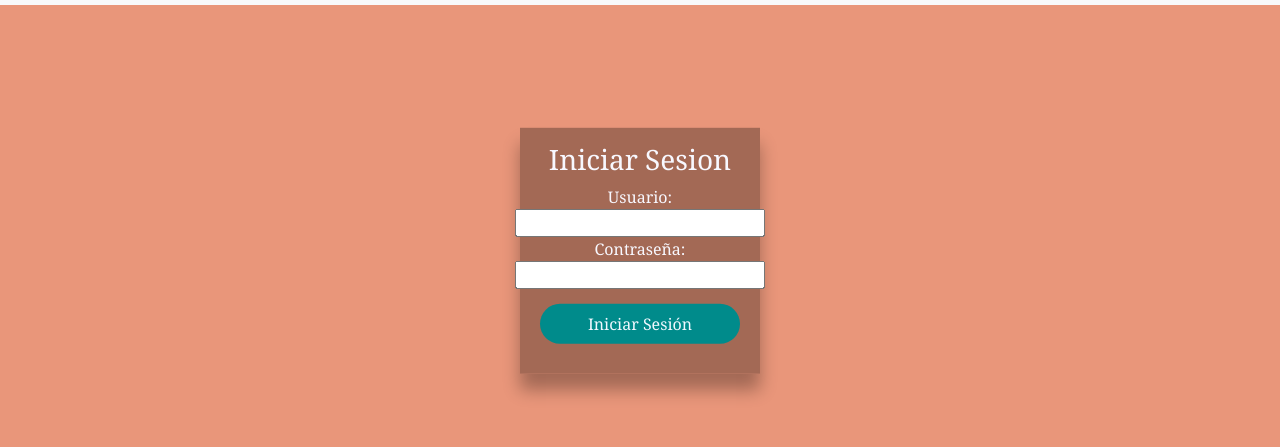
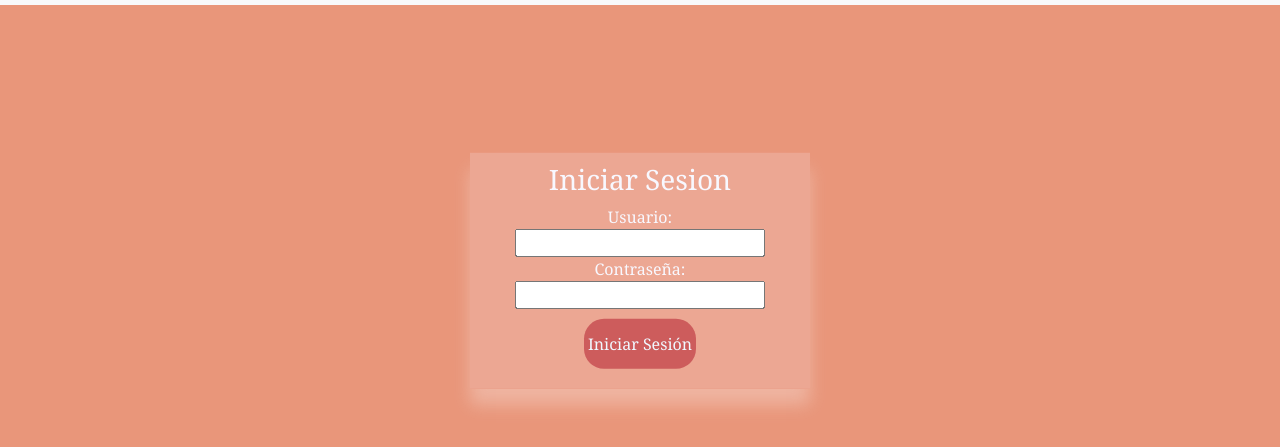
Before and after one commit to lynishere/aylin_ferandenande_5to6ta, a plain HTML site: page integrador_jv_aylinfernadez5to6ta/assets/pages/IniciarSecion.html in a window 1280 px wide. Shown: the part 51-498 px from the top of the page. Drawn offline with nearby package versions, Linux system fonts and the light colour scheme.

Commit message:
stilo act

```diff
--- a/integrador_jv_aylinfernadez5to6ta/assets/css/style.css
+++ b/integrador_jv_aylinfernadez5to6ta/assets/css/style.css
@@ -58,6 +58,14 @@ color: rgba(237, 222, 222, 0.971);
     flex-wrap: wrap;
   gap: 5px ;
  }
+ #carrito{
+  display: flex;
+  justify-content: center;
+  align-items: center;
+  flex-direction: row;
+  flex-wrap: wrap;
+  gap: 5px ;
+ }
 /*CSS del Html iniciar sesion*/
 *{
   margin :0;
@@ -77,30 +85,26 @@ justify-content: center;
 align-items: center;
 flex-direction: column;
 position: relative;
-min-width: 240PX;
-max-width: 30%;
-width: 25%;
-top: 10%;
+min-width: 340PX;
+max-width: 340px;
+width: 220px;
+top: 30px;
+right: 50%;
 left:50%;
 transform: translate(-50%,50%);
-padding: 15px;
-box-shadow: 0 1rem 1rem rgba(0,0,0,0.3);
-background-color: rgba(0,0,0,0.3);
+padding: 10px;
+box-shadow: 0 1rem 1rem rgba(252, 249, 249, 0.3);
+background-color: rgba(240, 204, 204, 0.3);
 border: 5px;
 color: ghostwhite;
 }
-h1{
-    position: relative;
-    font: 17px;
-    margin-bottom: 10px;
-}
 button{
     display: block;
-    margin: 15px;
+    margin: 10px;
     text-align: center;
-    width: 200px;
-    height: 40px ;
-    background-color: darkcyan;
+    width: 35%;
+    height: 50px ;
+    background-color:indianred;
     border: none;
     cursor: pointer;
     border-radius: 20px;
```
